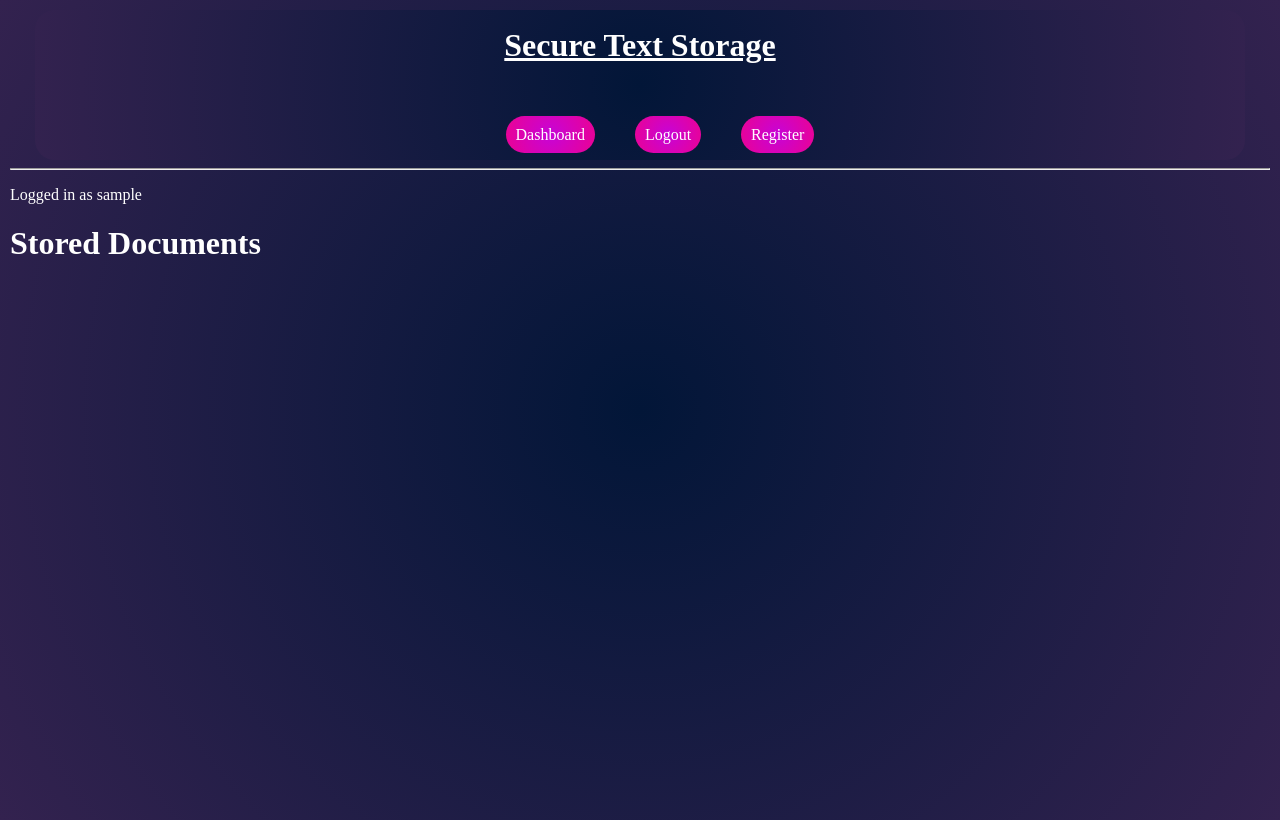
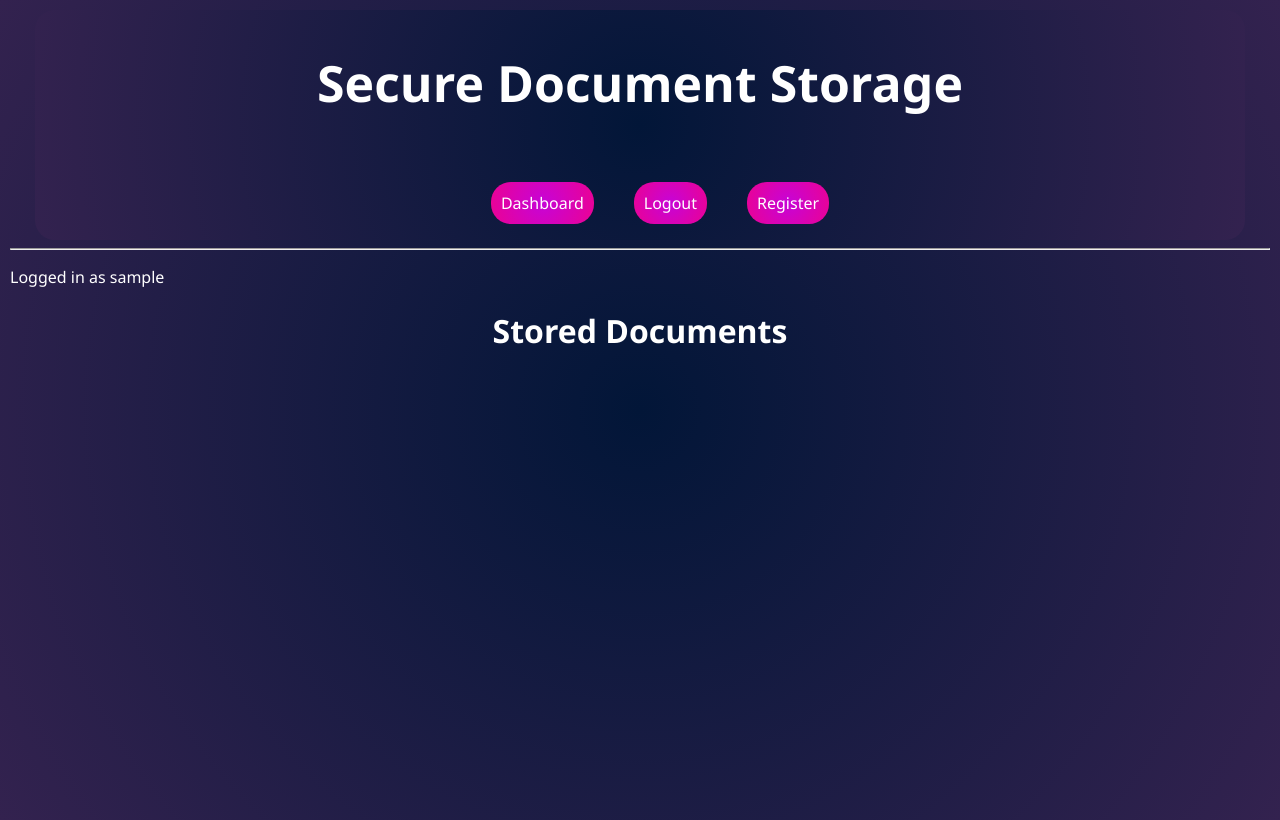
Before and after one commit to Enprogames/SQL-Injection-Example, a Django app: page /accounts/dashboard/ in a window 1280 px wide. Run offline with Django 4.2, Linux system fonts and the light colour scheme; the visitor is signed in with stand-in values (Sample User, id 1).

Commit message:
Added better website styling

```diff
--- a/src/sql_injection/templates/sql_injection/index.html
+++ b/src/sql_injection/templates/sql_injection/index.html
@@ -5,12 +5,12 @@
 {% block content %}
 <div class="centered" id="homepage-content">
     <h1>The 1# Tool for Securely Storing Documents</h1>
-    <h2>Never worry about data breaches again.</h2>
+    <h2>Never worry about data breaches again</h2>
     <div id="feature-list">
     <ol>
         <div class="left-column">
-            <li><strong>Safe</strong> and <strong>Secure</strong> with encrypted database.</li>
-            <li><strong>Absolutely unhackable</strong> database system.</li>
+            <li><strong>Safe</strong> and <strong>Secure</strong> with encrypted database</li>
+            <li><strong>Absolutely unhackable</strong> database system</li>
         </div>
         <div class="right-column">
             <li><strong>Blazing Fast</strong> load times for fast and convenient note taking</li>
--- a/src/static/css/style.css
+++ b/src/static/css/style.css
@@ -3,12 +3,13 @@
     margin: 10px;
     height: 100%;
     color: white;
+    font-family:'Segoe UI', Tahoma, Geneva, Verdana, sans-serif;
 }
 
 .header {
     float: top;
     width:auto;
-    height:150px;
+    height:230px;
     padding: 0px;
     margin: 0px 25px;
     text-align: center;
@@ -34,13 +35,18 @@
 }
 .header a {
     color: white;
+    text-decoration: none;
+}
+
+.header h1 {
+    font-size: 50px;
 }
 
 .navbar {
     text-align: center;
 }
 
-.navbar ul, .navbar h1 {
+.navbar ul {
     overflow: auto;
 }
 
@@ -78,7 +84,6 @@
     list-style: none;
     border-radius: 20px;
     background-image: radial-gradient(circle, #021638 0%, #33224F 100%);
-    /* background-color: #411261; */
 }
 
 .left-column {
@@ -101,3 +106,19 @@
 #homepage-content h2 {
     font-size: 2em;
 }
+
+.document-list {
+    display: flex;
+    align-items: center;
+    flex-direction: column;
+}
+
+.document-item {
+    margin: 30px 20% 0px 20%;
+    padding: 5px 10px 5px 10px;
+    width: 20%;
+    border: 1px solid #C604D7;
+    border-radius: 20px;
+
+    text-align: center;
+}
--- a/src/templates/base.html
+++ b/src/templates/base.html
@@ -15,7 +15,7 @@
 <body>
     <div class="header">
         <div class="title">
-            <a href="{% url 'homepage' %}"><h1>Secure Text Storage</h1></a>
+            <a href="{% url 'homepage' %}"><h1>Secure Document Storage</h1></a>
         </div>
         <div class="navbar">
             <ul>
--- a/src/users/templates/users/dashboard.html
+++ b/src/users/templates/users/dashboard.html
@@ -4,10 +4,14 @@
 
 {% block content %}
 <p>Logged in as {{ user.username|default:'Guest' }}</p>
-<h1>Stored Documents</h1>
-{% for document in document_list %}
-    <div class="document-item" onclick="location.href='{% url 'detail' document.id %}';" style="cursor: pointer">
-        <h2>{{ document.title }}</h2>
+<div class="centered">
+    <h1>Stored Documents</h1>
+    <div class="document-list">
+    {% for document in document_list %}
+        <div class="document-item" onclick="location.href='{% url 'detail' document.id %}';" style="cursor: pointer">
+            <h2>{{ document.title }}</h2>
+        </div>
+    {% endfor %}
     </div>
-{% endfor %}
+</div>
 {% endblock %}
```
Also changed, not shown: src/users/templates/users/detail.html (+5 -3 lines).
